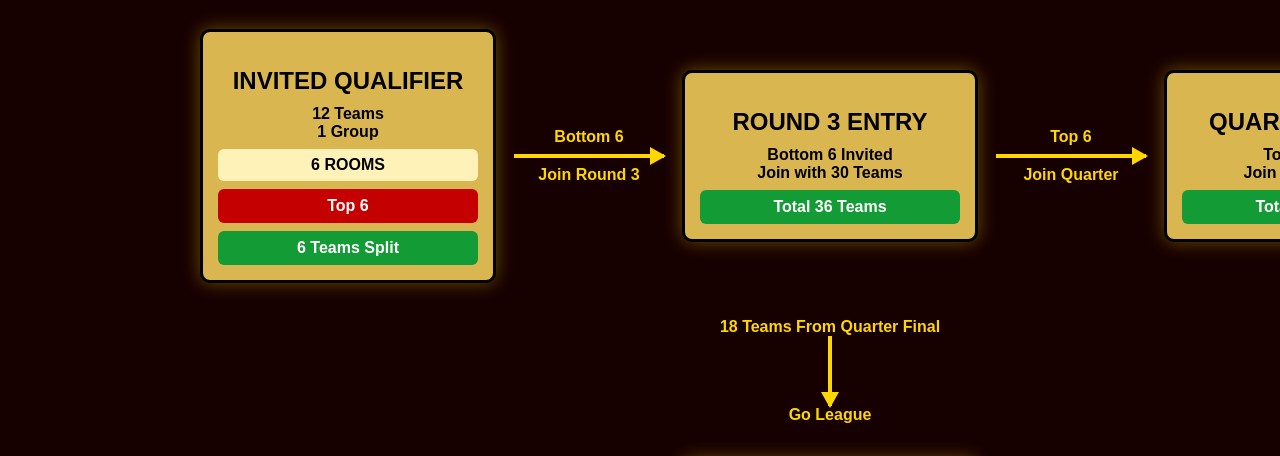
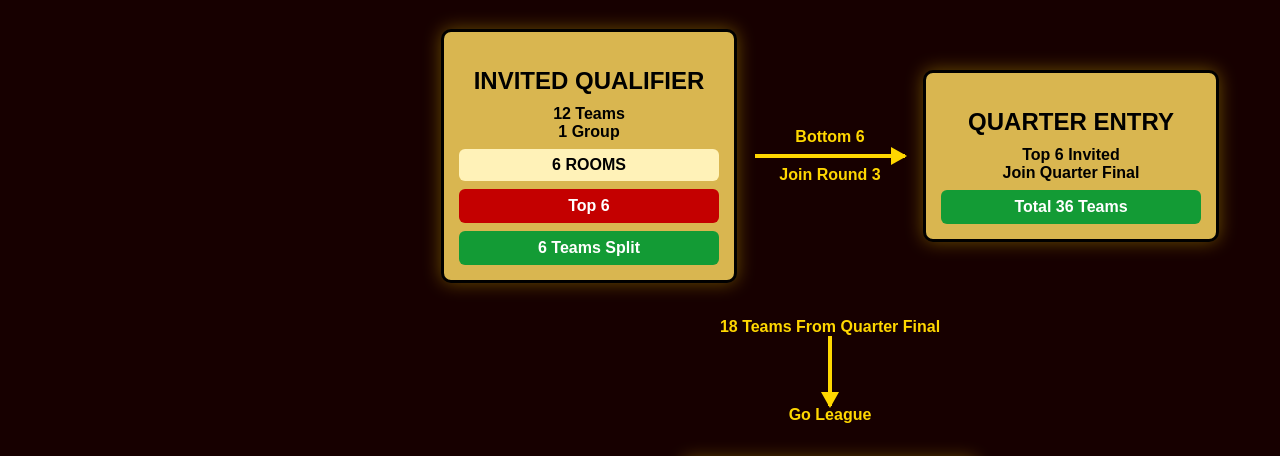
Before and after one commit to enepalgames-dot/The-shield-Showdown, a website: page roadmap.html in a window 1280 px wide. Shown: the part 581-1037 px from the top of the page. Drawn offline with Linux system fonts and the light colour scheme.

Commit message:
Update roadmap.html

```diff
--- a/roadmap.html
+++ b/roadmap.html
@@ -213,18 +213,7 @@ h1{
       Join Round 3
     </div>
 
-    <div class="stage">
-      <h2>ROUND 3 ENTRY</h2>
-      Bottom 6 Invited<br>
-      Join with 30 Teams
-      <div class="result">Total 36 Teams</div>
-    </div>
 
-    <div class="arrowBox">
-      Top 6
-      <div class="arrowLine"></div>
-      Join Quarter
-    </div>
 
     <div class="stage">
       <h2>QUARTER ENTRY</h2>
```
